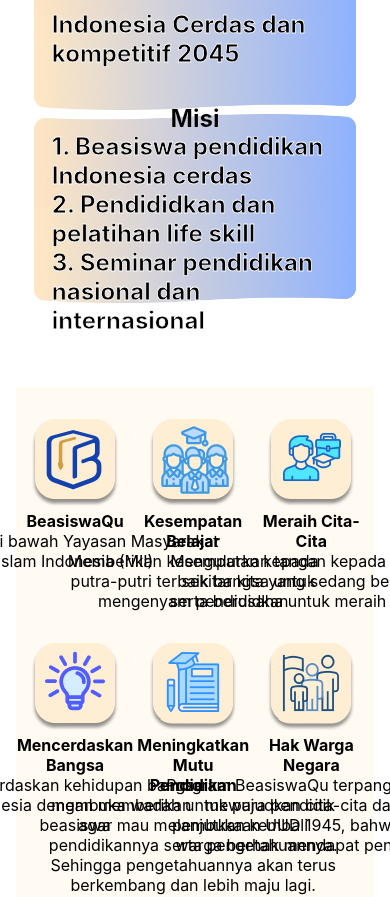
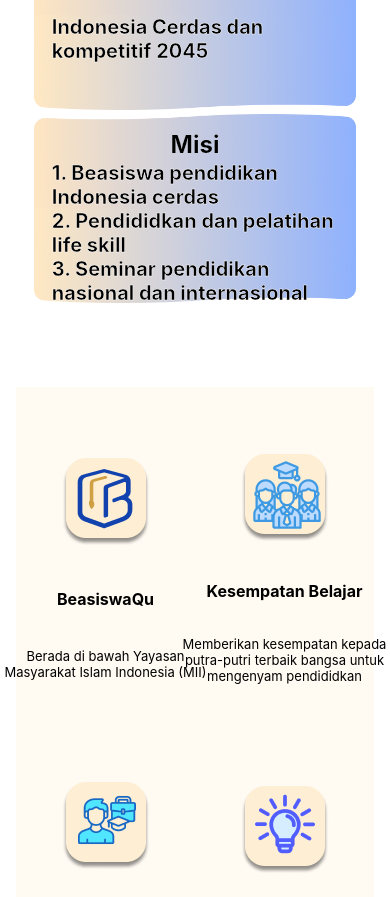
Before and after one commit to samosa76/Beasiswa-Qu, a React (Create React App) app: page / in a window 390 px wide. Shown: the part 1220-2117 px from the top of the page. Built offline with nearby package versions, Linux system fonts and the light colour scheme.

Commit message:
Info RWD

```diff
--- a/src/Component/Donate/Donate.js
+++ b/src/Component/Donate/Donate.js
@@ -21,7 +21,7 @@
                 <div className={style.content_donate}>
 
                     <div className={style.img_overlay}>
-                        <img src="asset/icon/icon_bank.png" alt="logo-bank-mega" />
+                        <img src="asset/image/Bank_logo.png" alt="logo-bank-mega-syariah" />
                         <div className={style.overlay}></div>
                     </div>
 
--- a/src/Component/Info/Content/InfoContent.module.css
+++ b/src/Component/Info/Content/InfoContent.module.css
@@ -7,3 +7,10 @@
     background-color: rgb(253, 238, 212, 0.3);
 
 }
+
+@media (max-width: 992px) {
+    .container {
+        display: grid;
+        grid-template-columns: 50% 50%;
+    }
+}
--- a/src/Component/Info/Content/ItemContent/Item.module.css
+++ b/src/Component/Info/Content/ItemContent/Item.module.css
@@ -2,6 +2,7 @@
     display: flex;
     flex-direction: column;
     align-items: center;
+    justify-content: space-evenly;
     margin-top: 16px;
     margin-bottom: 16px;
 }
@@ -21,3 +22,42 @@
 .item_desc {
     width: 300px;
 }
+
+@media (max-width: 992px) {
+
+
+    .item_desc {
+        width: 330px;
+    }
+    .container_item:last-child {
+        grid-column: span 2;
+    }
+    .container_item {
+        height: 300px;
+    }
+
+}
+
+@media (max-width: 768px) {
+    .item_desc > p {
+        font-size: small;
+    }
+    .container_item {
+        height: 260px;
+    }
+
+    .item_desc {
+        width: 200px;
+    }
+}
+
+@media (max-width: 576px) {
+
+    .container_item {
+        height: 300px;
+    }
+
+    .item_desc {
+        width: 220px;
+    }
+}
--- a/src/Component/Info/Visi-Misi/Visi-Misi.js
+++ b/src/Component/Info/Visi-Misi/Visi-Misi.js
@@ -9,7 +9,7 @@
 
                 <div className={style.overlay}>
                     <h2>Visi</h2>
-                    <div className={style.vimi_content}>
+                    <div className={`${style.vimi_content} ${style.visi}`}>
                         <h2>Indonesia Cerdas dan kompetitif 2045</h2>
                     </div>
                 </div>
--- a/src/Component/Info/Visi-Misi/Visi-Misi.module.css
+++ b/src/Component/Info/Visi-Misi/Visi-Misi.module.css
@@ -44,6 +44,9 @@
 .overlay > h2 {
     -webkit-text-stroke: 0.2px #fff;
 }
+.visi {
+    align-items: center;
+}
 
 @media (max-width: 1200px) {
     .wave_div > img {
@@ -54,8 +57,13 @@
     .vimi_content {
         height: 200px;
         width: 80%;
-        align-items: center;
+
     }
+    .vimi_content > h2 {
+        -webkit-text-stroke: 0.8px #fff;
+        font-size: 16pt;
+    }
+
 }
 
 @media (max-width: 992px) {
@@ -65,4 +73,26 @@
     .vimi_content {
         align-items: center;
     }
+    .vimi_content > h2 {
+        font-size: 18pt;
+    }
+
 }
+
+@media (max-width: 768px) {
+    .vimi_content {
+        align-items: start;
+    }
+    .visi {
+        align-items: center;
+    }
+}
+
+@media (max-width: 576px) {
+    .vimi_content > h2 {
+        font-size: 15pt;
+    }
+    .vimi_content > h2 {
+        -webkit-text-stroke: 0.5px #fff;
+    }
+}
```
Also changed, not shown: public/Asset/icon/icon_bank.png (deleted), public/Asset/image/Bank_logo.png (added).
